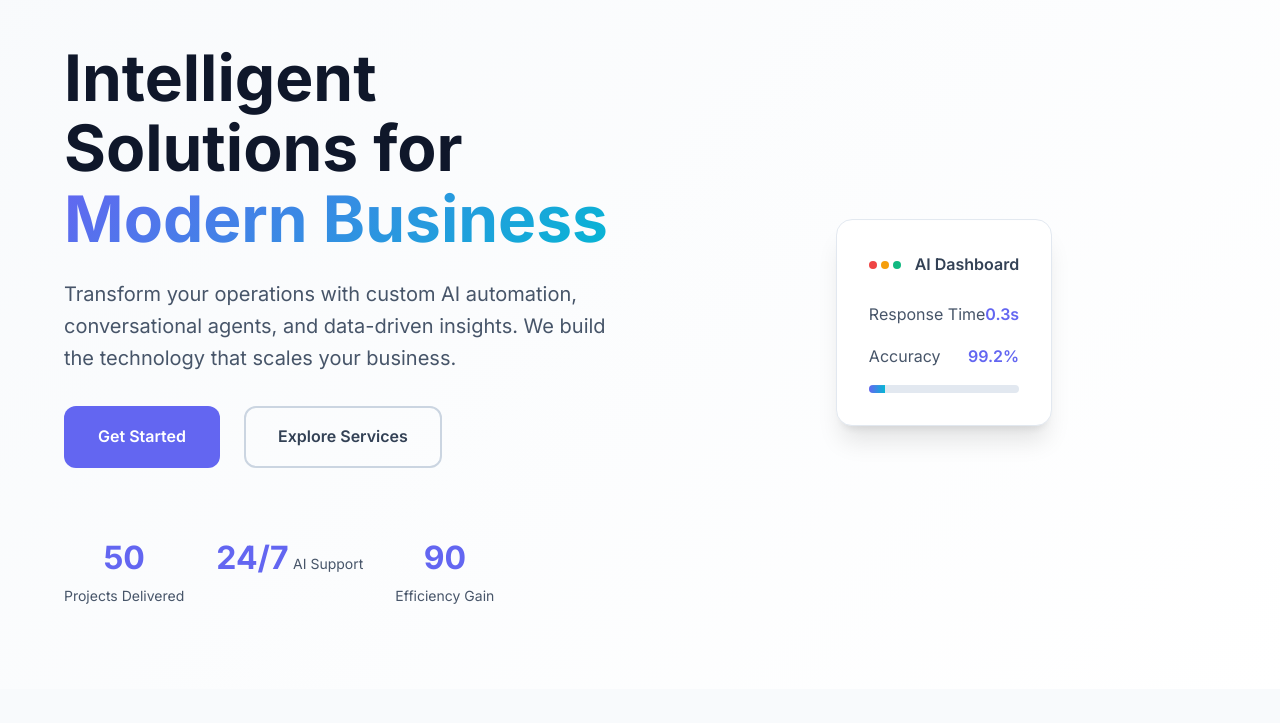
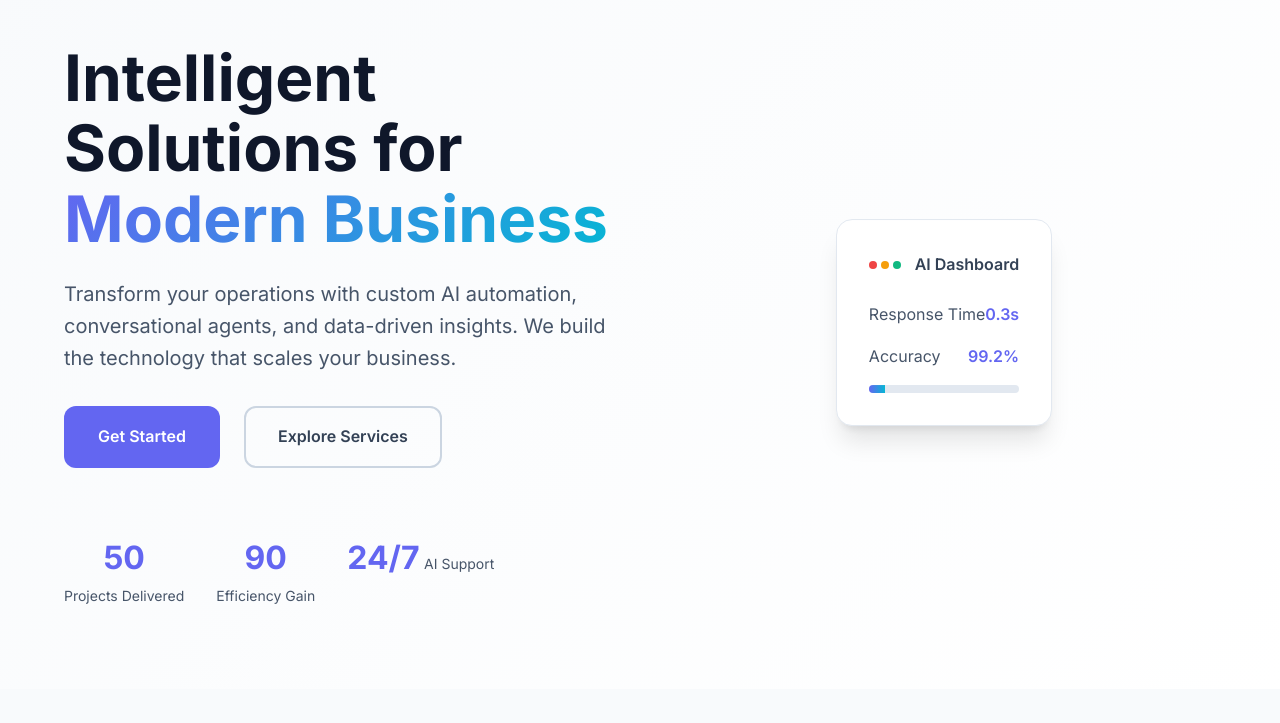
Before and after one commit to Calebfergy/LambAgentic-Landing, a website: page index.html in a window 1280 px wide. Shown: the part 77-800 px from the top of the page. Drawn offline with nearby package versions, Linux system fonts and the light colour scheme.

Commit message:
Updated index.html

```diff
--- a/index.html
+++ b/index.html
@@ -53,13 +53,19 @@
             <span class="stat-number">50+</span>
             <span class="stat-label">Projects Delivered</span>
           </div>
+          <!--
           <div class="stat">
             <span class="stat-number inline">24/7</span>
             <span class="stat-label">AI Support</span>
           </div>
+          -->
           <div class="stat">
             <span class="stat-number">90%</span>
             <span class="stat-label">Efficiency Gain</span>
+          </div>
+          <div class="stat">
+            <span class="stat-number inline">24/7</span>
+            <span class="stat-label">AI Support</span>
           </div>
         </div>
       </div>
@@ -324,10 +330,12 @@
             <span class="stat-number">2025</span>
             <span class="stat-label">Founded</span>
           </div>
+          <!--
           <div class="stat-card">
             <span class="stat-number">50+</span>
            <span class="stat-label">Projects</span>
           </div>
+          -->
           <div class="stat-card">
             <span class="stat-number">99%</span>
             <span class="stat-label">Uptime</span>
```
